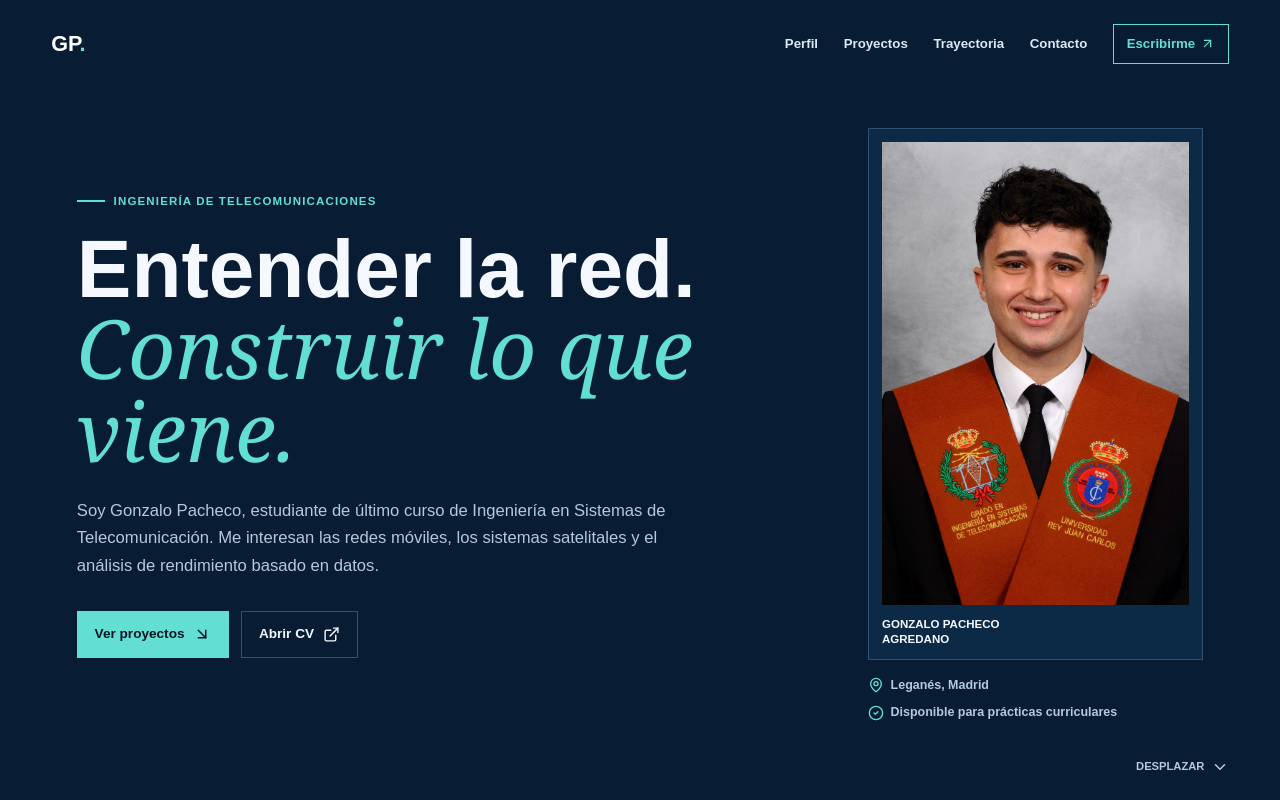
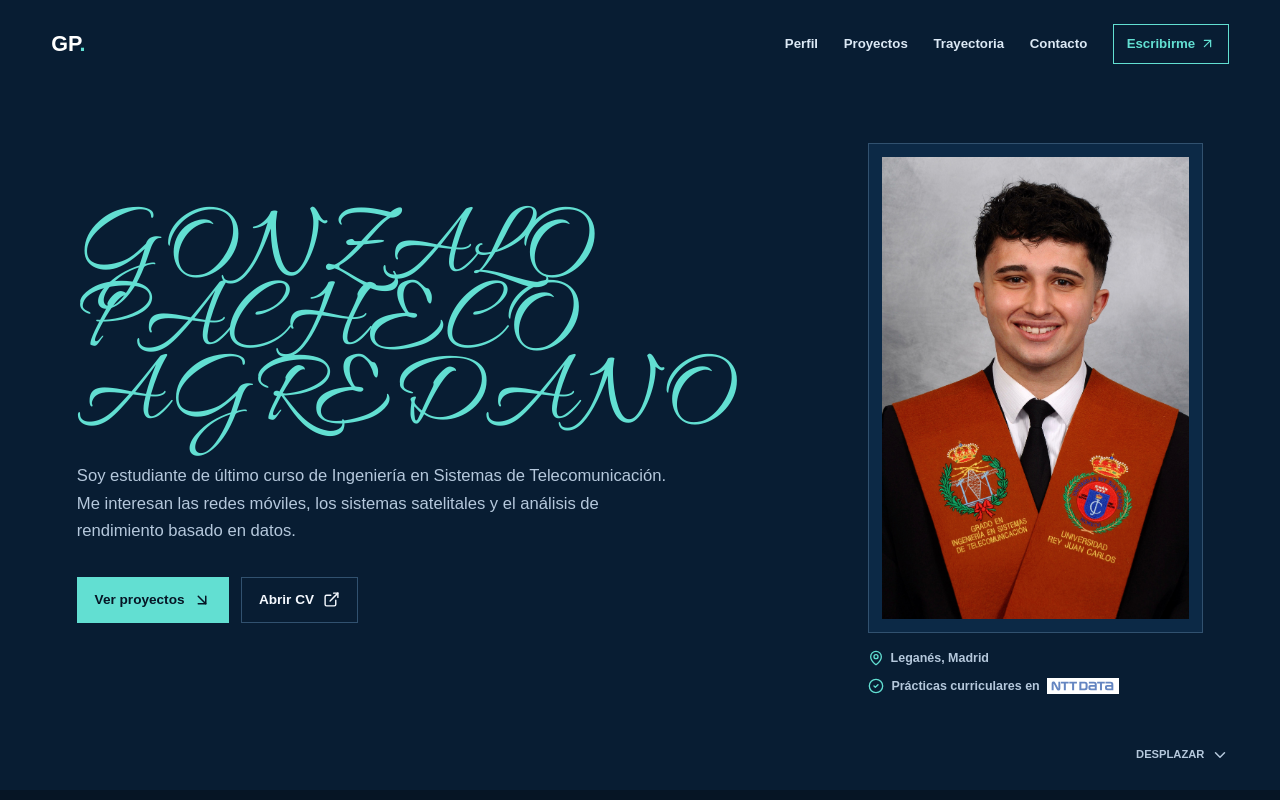
Before and after one commit to gonzaloop1494/gonzalo-portfolio, a Next.js app: page / in a window 1280 px wide. Shown: the top 800 px of the page. Built offline with nearby package versions, Linux system fonts and the light colour scheme; no server answers.

Commit message:
Refresh portfolio hero identity

```diff
--- a/app/globals.css
+++ b/app/globals.css
@@ -1,3 +1,10 @@
+@font-face {
+  font-family: "Allura";
+  src: url("/allura.ttf") format("truetype");
+  font-display: swap;
+  font-weight: 400;
+}
+
 :root {
   --navy-950: #061525;
   --navy-900: #081d33;
@@ -99,7 +106,17 @@ button { color: inherit; }
 .eyebrow span { display: inline-block; width: 1.75rem; height: 2px; background: var(--accent); }
 h1, h2, h3, p { margin-top: 0; }
 h1, h2, h3 { letter-spacing: 0; }
-.hero h1 { max-width: 760px; margin-bottom: 1.45rem; font-size: clamp(3.35rem, 6.4vw, 6.5rem); line-height: .96; font-weight: 800; }
+.hero-name {
+  max-width: 760px;
+  margin-bottom: 1.7rem;
+  color: var(--accent);
+  font-family: "Allura", "Snell Roundhand", "Segoe Script", cursive;
+  font-size: clamp(5.2rem, 8.2vw, 8.75rem);
+  font-weight: 400;
+  letter-spacing: .025em;
+  line-height: .7;
+}
+.hero-name span { display: block; }
 h1 em, h2 em, .display-copy em { color: var(--accent); font-family: Georgia, "Times New Roman", serif; font-weight: 400; }
 .hero-intro { max-width: 610px; margin-bottom: 2rem; color: var(--muted); font-size: clamp(1rem, 1.3vw, 1.15rem); line-height: 1.65; }
 .hero-actions { display: flex; flex-wrap: wrap; gap: .75rem; }
@@ -113,10 +130,11 @@ h1 em, h2 em, .display-copy em { color: var(--accent); font-family: Georgia, "Ti
 .hero-portrait-wrap { padding: .8rem; background: var(--navy-800); border: 1px solid var(--line); }
 .hero-line { display: none; }
 .hero-portrait { display: block; width: 100%; height: auto; filter: saturate(.92); }
-.hero-portrait-wrap p { margin: .8rem 0 0; color: var(--text); font-size: .72rem; font-weight: 800; line-height: 1.25; text-transform: uppercase; }
 .hero-meta { display: flex; flex-direction: column; gap: .55rem; padding-top: 1rem; color: var(--muted); font-size: .78rem; font-weight: 700; }
 .hero-meta p { display: flex; align-items: center; gap: .4rem; margin: 0; }
 .hero-meta svg { color: var(--accent); }
+.hero-meta .hero-ntt { flex-wrap: wrap; gap: .45rem; }
+.ntt-logo { width: 72px; height: auto; padding: .18rem .28rem; background: var(--white); }
 .scroll-cue { position: absolute; z-index: 4; right: clamp(1.3rem, 4vw, 5rem); bottom: 1.65rem; display: flex; align-items: center; gap: .4rem; color: var(--muted); font-size: .7rem; font-weight: 800; text-transform: uppercase; }
 .scroll-cue:hover { color: var(--accent); }
 .scroll-cue svg { animation: bob 1.4s ease-in-out infinite; }
@@ -260,7 +278,7 @@ h1 em, h2 em, .display-copy em { color: var(--accent); font-family: Georgia, "Ti
 }
 
 @media (max-width: 580px) {
-  .hero h1 { font-size: clamp(3rem, 14vw, 4.25rem); }
+  .hero-name { margin-bottom: 1.35rem; font-size: clamp(3.2rem, 13.5vw, 4.2rem); line-height: .76; }
   .scroll-cue { display: none; }
   .section-heading h2, .skills-heading h2, .credentials-intro h2 { font-size: clamp(2.15rem, 11vw, 3.2rem); }
   .filter-bar { margin-top: 2rem; }
--- a/components/portfolio.tsx
+++ b/components/portfolio.tsx
@@ -191,16 +191,15 @@ export function Portfolio() {
       <section className="hero" id="inicio">
         <div className="hero-grid">
           <div className="hero-copy reveal is-visible">
-            <p className="eyebrow"><span /> Ingeniería de Telecomunicaciones</p>
-            <h1>
-              Entender la red.
-              <br />
-              <em>Construir lo que viene.</em>
+            <h1 className="hero-name" aria-label="Gonzalo Pacheco Agredano">
+              <span>GONZALO</span>
+              <span>PACHECO</span>
+              <span>AGREDANO</span>
             </h1>
             <p className="hero-intro">
-              Soy Gonzalo Pacheco, estudiante de último curso de Ingeniería en Sistemas de
-              Telecomunicación. Me interesan las redes móviles, los sistemas satelitales y el
-              análisis de rendimiento basado en datos.
+              Soy estudiante de último curso de Ingeniería en Sistemas de Telecomunicación. Me
+              interesan las redes móviles, los sistemas satelitales y el análisis de rendimiento
+              basado en datos.
             </p>
             <div className="hero-actions">
               <a className="button button-primary" href="#proyectos">
@@ -223,11 +222,14 @@ export function Portfolio() {
                 sizes="(max-width: 880px) 68vw, 280px"
                 priority
               />
-              <p>Gonzalo Pacheco<br />Agredano</p>
             </div>
             <div className="hero-meta">
               <p><MapPin size={16} /> Leganés, Madrid</p>
-              <p><CircleCheck size={16} /> Disponible para prácticas curriculares</p>
+              <p className="hero-ntt">
+                <CircleCheck size={16} />
+                <span>Prácticas curriculares en</span>
+                <Image className="ntt-logo" src="/ntt-data-logo.svg" alt="NTT DATA" width={510} height={83} />
+              </p>
             </div>
           </div>
         </div>
```
Also changed, not shown: public/allura.ttf (added), public/ntt-data-logo.svg (added).
